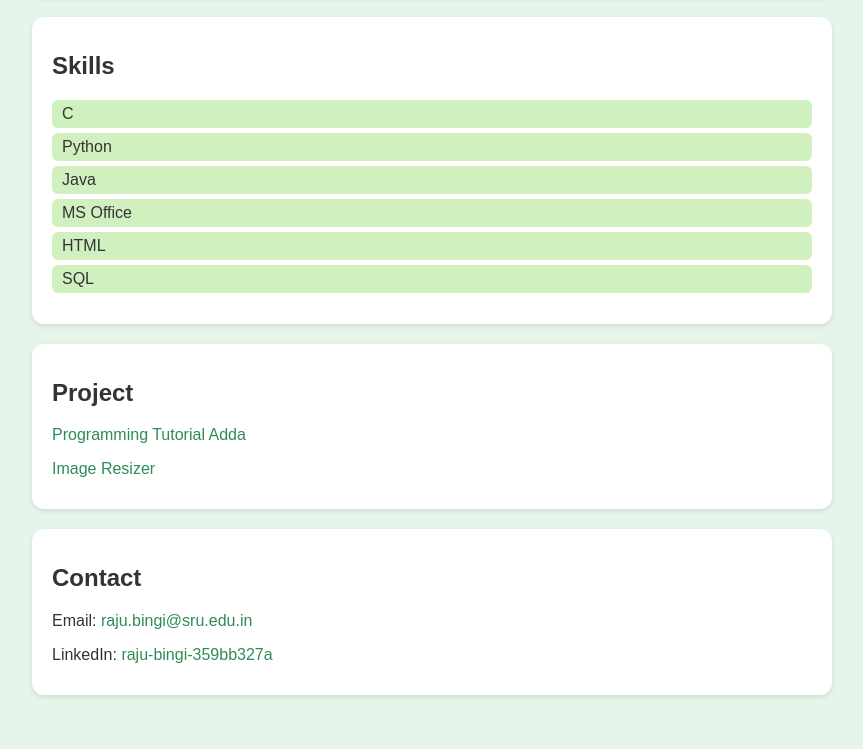
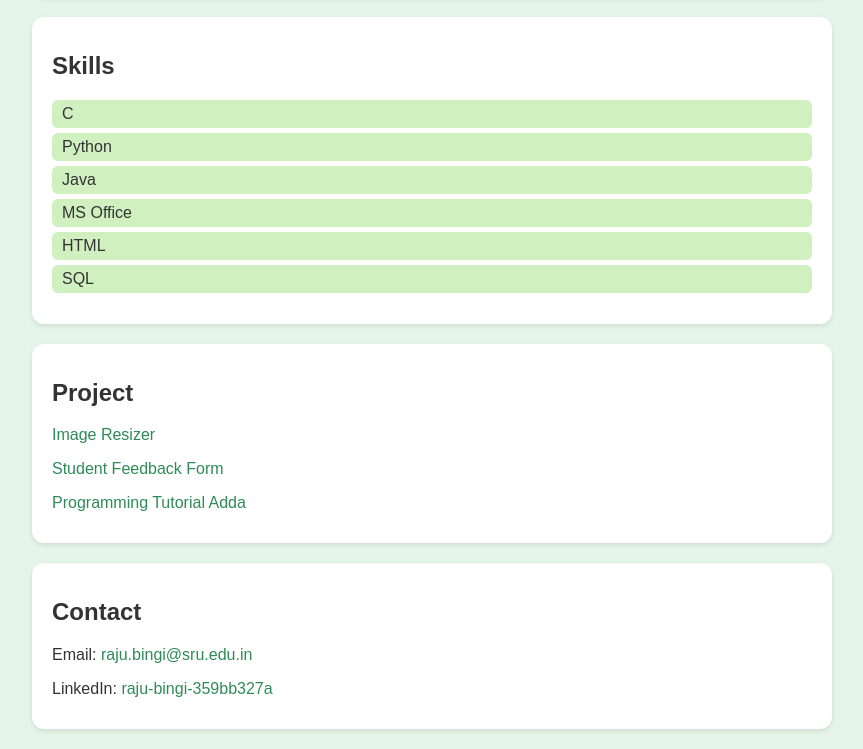
Before and after one commit to rajubhanu/Bingi-Raju, a plain HTML site: page index.html in a window 1280 px wide. Shown: the part 542-1291 px from the top of the page, without its empty margins (208-1071 px from the left). Before the commit the page ends 1257 px from the top, so only its background shows below. Drawn offline with Linux system fonts and the light colour scheme.

Commit message:
Update index.html

```diff
--- a/index.html
+++ b/index.html
@@ -33,8 +33,9 @@
     </div>
     <div class="projects">
       <h2>Project</h2>
+      <p><a href="https://imageresizer-ebix.onrender.com/" target="_blank">Image Resizer</a></p>
+      <p><a href="https://student-feedback-4pio.onrender.com/" target="_blank">Student Feedback Form</a></p>
       <p><a href="https://rajubhanu.github.io/Programming-Tutorial-Adda/" target="_blank">Programming Tutorial Adda</a></p>
-      <p><a href="https://imageresizer-ebix.onrender.com/" target="_blank">Image Resizer</a></p>
     </div>
     <div class="contact">
       <h2>Contact</h2>
```
